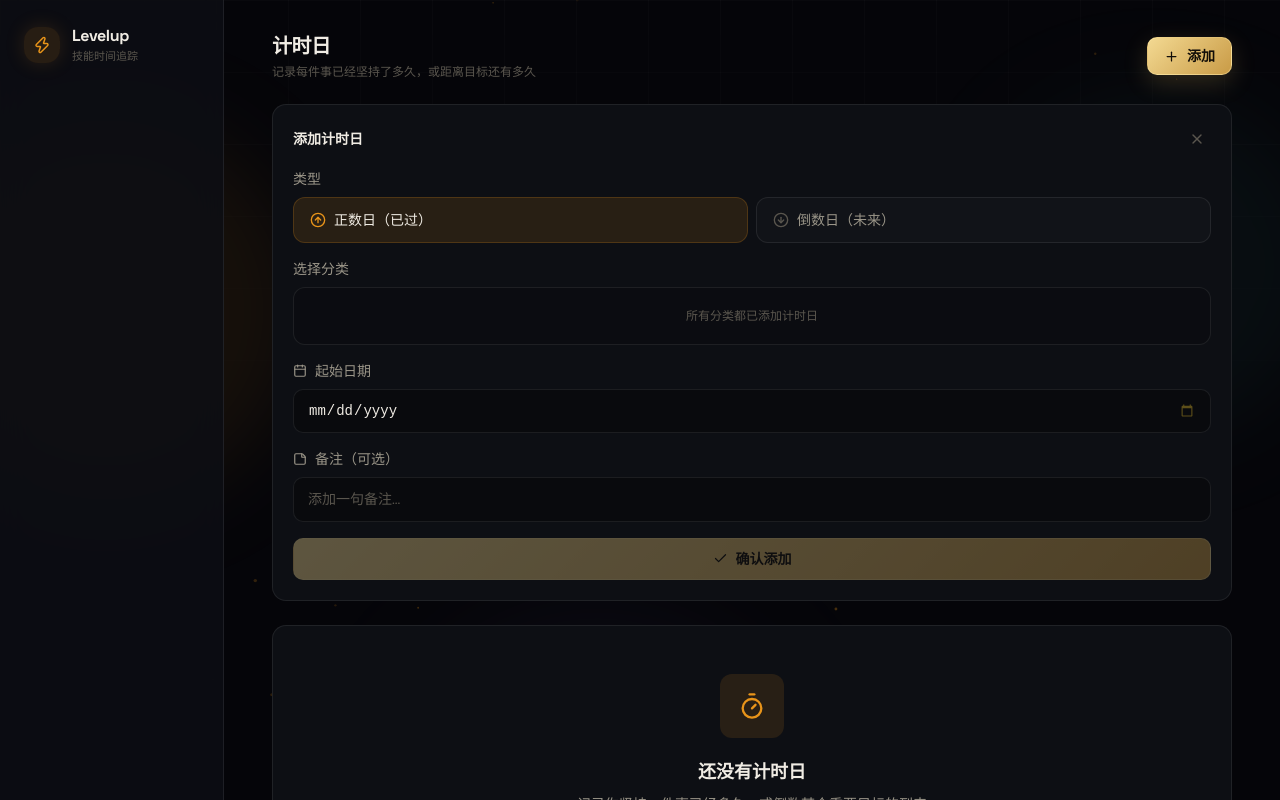
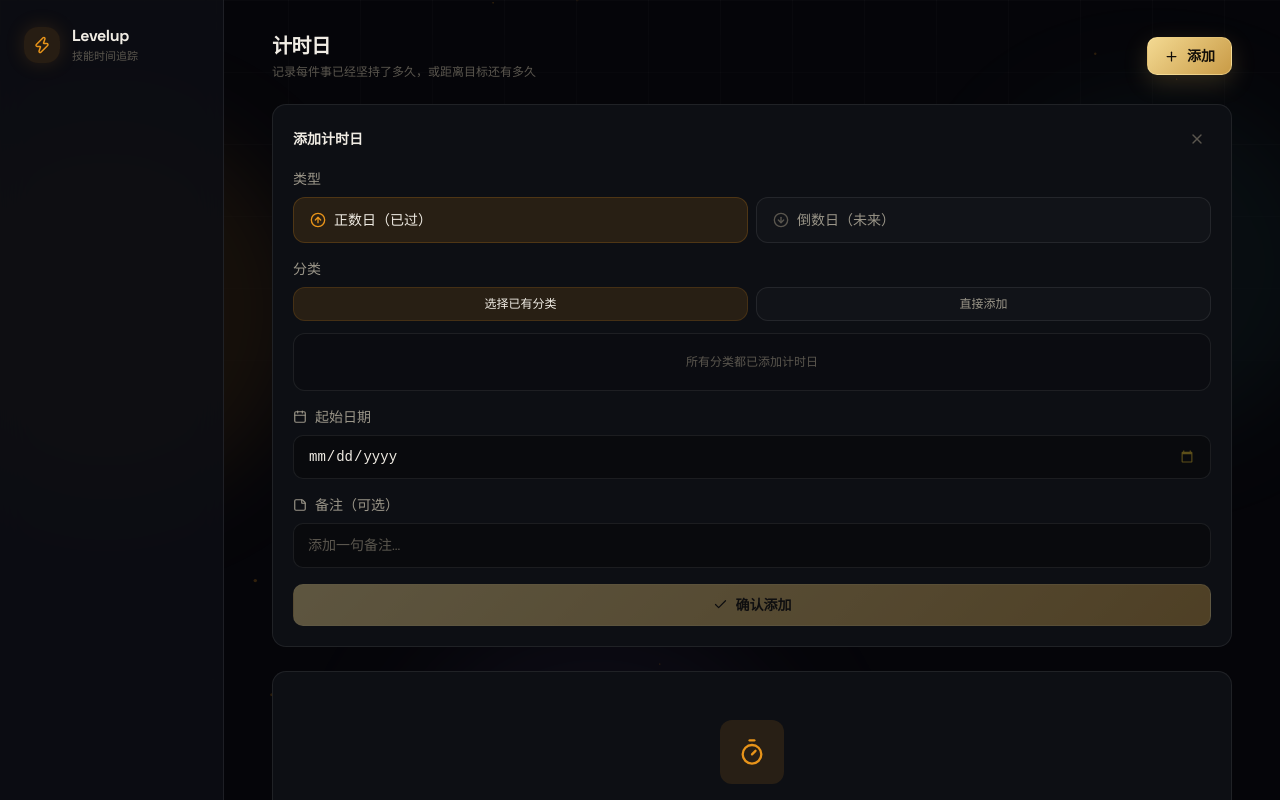
Before and after one commit to WaterSwordX/Levelup, a React (Vite) app: page /days in a window 1280 px wide. Both pictures are taken after a click on the button "添加". Shown: the top 800 px of the page. Built offline with nearby package versions, Linux system fonts and the light colour scheme.

Commit message:
feat: 计时日支持直接添加，无需选择分类
添加表单新增「直接添加」模式，输入名称即可创建独立计时日
自动创建为顶级分类，无需预先建立分类树

```diff
--- a/src/pages/Days.tsx
+++ b/src/pages/Days.tsx
@@ -384,6 +384,8 @@ export default function Days({ categories, entries, setCategories }: Props) {
   const [showForm, setShowForm] = useState(false)
   const [editId, setEditId] = useState<string | null>(null)
   const [selectedCatId, setSelectedCatId] = useState('')
+  const [standaloneMode, setStandaloneMode] = useState(false)
+  const [standaloneName, setStandaloneName] = useState('')
   const [mode, setMode] = useState<'countup' | 'countdown'>('countup')
   const [dateValue, setDateValue] = useState('')
   const [noteValue, setNoteValue] = useState('')
@@ -432,6 +434,8 @@ export default function Days({ categories, entries, setCategories }: Props) {
     setShowForm(false)
     setEditId(null)
     setSelectedCatId('')
+    setStandaloneMode(false)
+    setStandaloneName('')
     setDateValue('')
     setNoteValue('')
     setMode('countup')
@@ -447,8 +451,31 @@ export default function Days({ categories, entries, setCategories }: Props) {
   }
 
   const handleSave = () => {
-    if (!selectedCatId || !dateValue) return
+    if (!dateValue) return
+    if (!standaloneMode && !selectedCatId) return
+    if (standaloneMode && !standaloneName.trim()) return
+
     const isCountdown = mode === 'countdown'
+    const PRESET_COLORS = ['#3b82f6', '#ef4444', '#10b981', '#f59e0b', '#8b5cf6', '#ec4899', '#06b6d4', '#f97316', '#6366f1', '#14b8a6', '#e11d48', '#84cc16']
+
+    if (standaloneMode) {
+      // 创建独立分类（无父级）
+      const newCat: Category = {
+        id: crypto.randomUUID(),
+        name: standaloneName.trim(),
+        parentId: null,
+        color: PRESET_COLORS[categories.length % PRESET_COLORS.length],
+        createdAt: new Date().toISOString(),
+        showCountdown: true,
+        countdownMode: mode,
+        startDate: isCountdown ? undefined : dateValue,
+        targetDate: isCountdown ? dateValue : undefined,
+        note: noteValue || undefined,
+      }
+      const updated = [...categories, newCat]
+      setCategories(updated)
+      saveCategories(updated)
+    } else {
       const updated = categories.map(c => {
         if (c.id !== selectedCatId) return c
         return {
@@ -462,6 +489,7 @@ export default function Days({ categories, entries, setCategories }: Props) {
       })
       setCategories(updated)
       saveCategories(updated)
+    }
     resetForm()
   }
 
@@ -573,10 +601,45 @@ export default function Days({ categories, entries, setCategories }: Props) {
             </div>
           </div>
 
-          {/* 选择分类 - 树形结构 */}
+          {/* 选择分类 - 树形结构 或 直接输入名称 */}
           {!editId && (
             <div>
-              <label className="block text-sm font-medium mb-2" style={{ color: 'var(--silver-mist)' }}>选择分类</label>
+              <label className="block text-sm font-medium mb-2" style={{ color: 'var(--silver-mist)' }}>分类</label>
+              <div className="flex gap-2 mb-3">
+                <button
+                  onClick={() => { setStandaloneMode(false); setStandaloneName('') }}
+                  className="flex-1 px-3 py-2 rounded-xl text-xs font-medium transition-all duration-200"
+                  style={{
+                    background: !standaloneMode ? 'var(--ember-soft)' : 'rgba(255,255,255,0.02)',
+                    border: !standaloneMode ? '1px solid rgba(232,148,26,0.15)' : '1px solid var(--whisper-border)',
+                    color: !standaloneMode ? 'var(--bright-chalk)' : 'var(--silver-mist)',
+                  }}
+                >
+                  选择已有分类
+                </button>
+                <button
+                  onClick={() => { setStandaloneMode(true); setSelectedCatId('') }}
+                  className="flex-1 px-3 py-2 rounded-xl text-xs font-medium transition-all duration-200"
+                  style={{
+                    background: standaloneMode ? 'var(--ember-soft)' : 'rgba(255,255,255,0.02)',
+                    border: standaloneMode ? '1px solid rgba(232,148,26,0.15)' : '1px solid var(--whisper-border)',
+                    color: standaloneMode ? 'var(--bright-chalk)' : 'var(--silver-mist)',
+                  }}
+                >
+                  直接添加
+                </button>
+              </div>
+
+              {standaloneMode ? (
+                <input
+                  type="text"
+                  value={standaloneName}
+                  onChange={e => setStandaloneName(e.target.value)}
+                  placeholder="输入名称，如：学吉他、备考雅思..."
+                  className="input-field"
+                  autoFocus
+                />
+              ) : (
                 <div className="max-h-52 overflow-y-auto rounded-xl p-2" style={{ background: 'rgba(0,0,0,0.15)', border: '1px solid var(--whisper-border)' }}>
                   {availableCategories.length === 0 ? (
                     <p className="text-xs py-3 text-center" style={{ color: 'var(--slate-ghost)' }}>所有分类都已添加计时日</p>
@@ -591,6 +654,7 @@ export default function Days({ categories, entries, setCategories }: Props) {
                     />
                   )}
                 </div>
+              )}
             </div>
           )}
 
@@ -626,7 +690,7 @@ export default function Days({ categories, entries, setCategories }: Props) {
 
           <button
             onClick={handleSave}
-            disabled={!selectedCatId || !dateValue}
+            disabled={!dateValue || (!standaloneMode && !selectedCatId) || (standaloneMode && !standaloneName.trim())}
             className="btn-primary flex items-center gap-2 px-4 py-2.5 text-sm w-full justify-center"
           >
             <Check size={15} />
```
Lines whose indentation alone changed are shown as unchanged.
